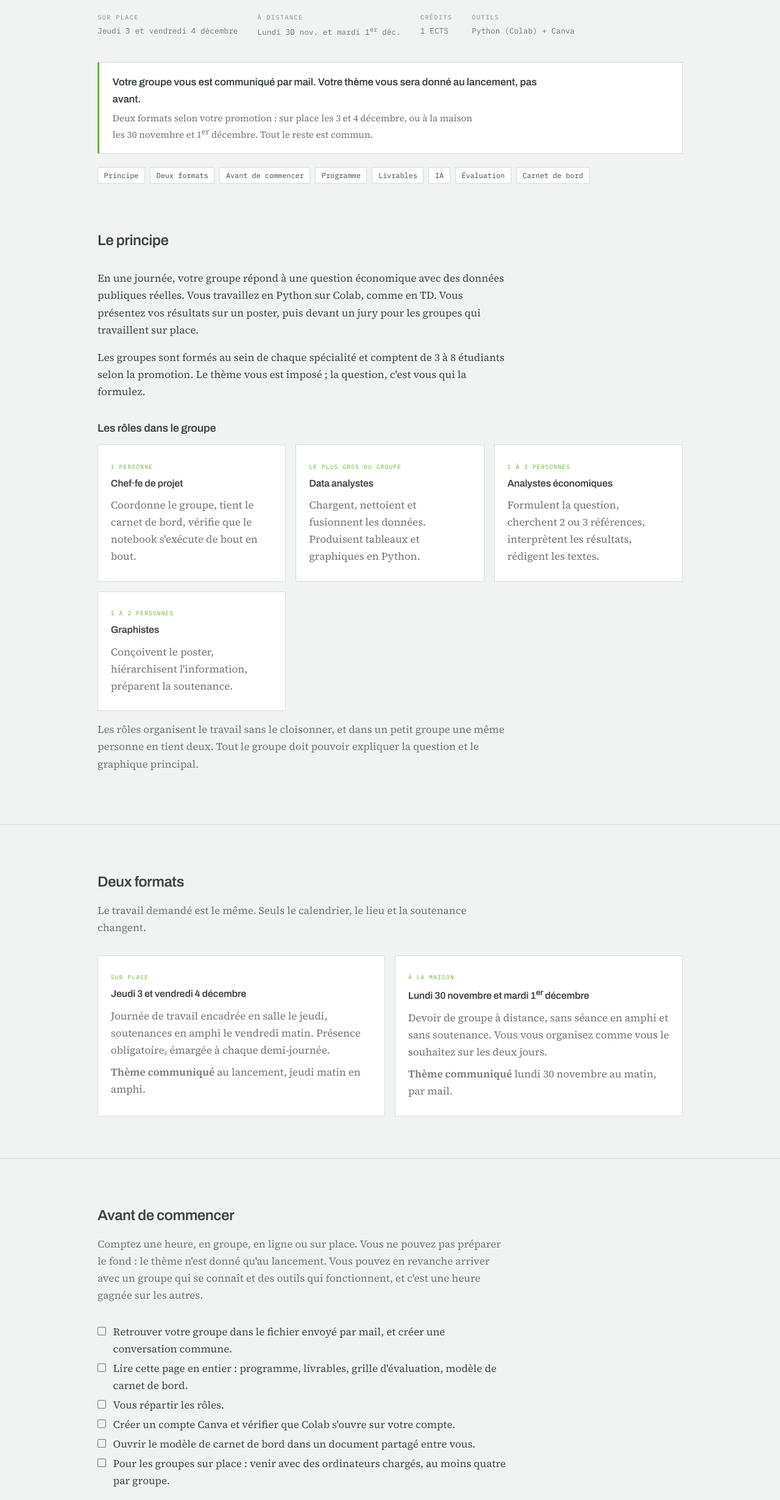
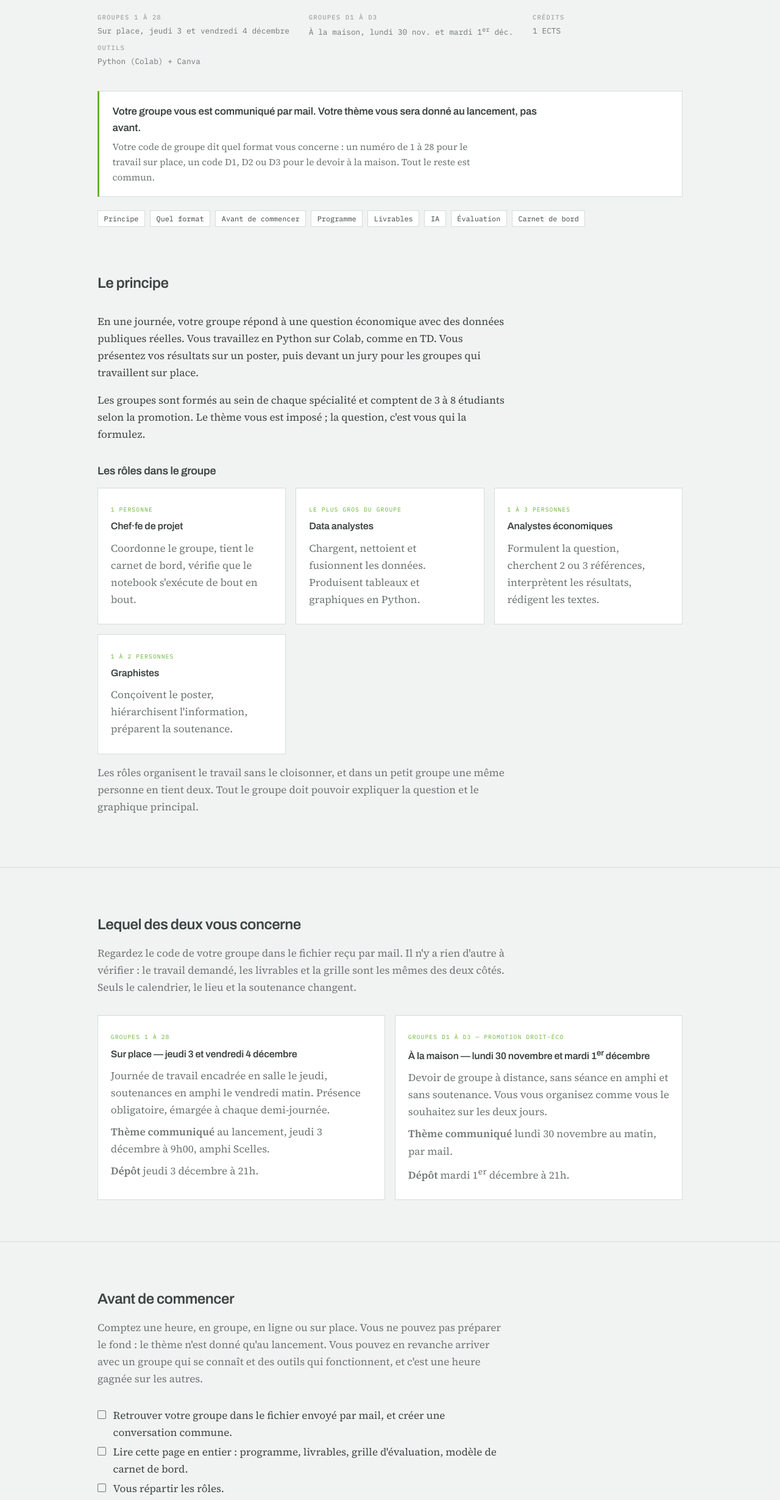
Before and after one commit to StefaniaMarcassa/analyse_des_donnees, a plain HTML site: page etudiants.html in a window 1280 px wide. Shown: the part 160-2620 px from the top of the page at 61% size. Drawn offline with Linux system fonts and the light colour scheme.

Commit message:
Add files via upload

```diff
--- a/etudiants.html
+++ b/etudiants.html
@@ -191,8 +191,8 @@
     <p class="eyebrow"><a href="https://stefaniamarcassa.github.io/analyse_des_donnees/">L3 ECO · Analyse des données</a></p>
     <h1>Challenge Data 2026</h1>
     <ul class="facts">
-      <li><b>Sur place</b>Jeudi 3 et vendredi 4 décembre</li>
-      <li><b>À distance</b>Lundi 30 nov. et mardi 1<sup>er</sup> déc.</li>
+      <li><b>Groupes 1 à 28</b>Sur place, jeudi 3 et vendredi 4 décembre</li>
+      <li><b>Groupes D1 à D3</b>À la maison, lundi 30 nov. et mardi 1<sup>er</sup> déc.</li>
       <li><b>Crédits</b>1 ECTS</li>
       <li><b>Outils</b>Python (Colab) + Canva</li>
     </ul>
@@ -202,11 +202,11 @@
 <div class="wrap">
   <div class="status" role="status">
     <p class="status-main">Votre groupe vous est communiqué par mail. Votre thème vous sera donné au lancement, pas avant.</p>
-    <p class="status-sub">Deux formats selon votre promotion : sur place les 3 et 4 décembre, ou à la maison les 30 novembre et 1<sup>er</sup> décembre. Tout le reste est commun.</p>
+    <p class="status-sub">Votre code de groupe dit quel format vous concerne : un numéro de 1 à 28 pour le travail sur place, un code D1, D2 ou D3 pour le devoir à la maison. Tout le reste est commun.</p>
   </div>
   <ul class="toc" aria-label="Sommaire">
     <li><a href="#principe">Principe</a></li>
-    <li><a href="#formats">Deux formats</a></li>
+    <li><a href="#formats">Quel format</a></li>
     <li><a href="#avant">Avant de commencer</a></li>
     <li><a href="#programme">Programme</a></li>
     <li><a href="#livrables">Livrables</a></li>
@@ -260,22 +260,26 @@
   <!-- ===================================================== FORMATS -->
   <section id="formats">
     <div class="wrap">
-      <h2>Deux formats</h2>
-      <p class="lede">Le travail demandé est le même. Seuls le calendrier, le lieu et la soutenance changent.</p>
+      <h2>Lequel des deux vous concerne</h2>
+      <p class="lede">Regardez le code de votre groupe dans le fichier reçu par mail. Il n'y a rien d'autre
+      à vérifier : le travail demandé, les livrables et la grille sont les mêmes des deux côtés. Seuls le
+      calendrier, le lieu et la soutenance changent.</p>
       <div class="cols">
         <div class="card">
-          <span class="tag">Sur place</span>
-          <h3>Jeudi 3 et vendredi 4 décembre</h3>
+          <span class="tag">Groupes 1 à 28</span>
+          <h3>Sur place — jeudi 3 et vendredi 4 décembre</h3>
           <p>Journée de travail encadrée en salle le jeudi, soutenances en amphi le vendredi matin.
           Présence obligatoire, émargée à chaque demi-journée.</p>
-          <p><b>Thème communiqué</b> au lancement, jeudi matin en amphi.</p>
+          <p><b>Thème communiqué</b> au lancement, jeudi 3 décembre à 9h00, amphi Scelles.</p>
+          <p><b>Dépôt</b> jeudi 3 décembre à 21h.</p>
         </div>
         <div class="card">
-          <span class="tag">À la maison</span>
-          <h3>Lundi 30 novembre et mardi 1<sup>er</sup> décembre</h3>
+          <span class="tag">Groupes D1 à D3 — promotion Droit-Éco</span>
+          <h3>À la maison — lundi 30 novembre et mardi 1<sup>er</sup> décembre</h3>
           <p>Devoir de groupe à distance, sans séance en amphi et sans soutenance. Vous vous organisez
           comme vous le souhaitez sur les deux jours.</p>
           <p><b>Thème communiqué</b> lundi 30 novembre au matin, par mail.</p>
+          <p><b>Dépôt</b> mardi 1<sup>er</sup> décembre à 21h.</p>
         </div>
       </div>
     </div>
@@ -294,7 +298,7 @@
         <li>Vous répartir les rôles.</li>
         <li>Créer un compte Canva et vérifier que Colab s'ouvre sur votre compte.</li>
         <li>Ouvrir le modèle de carnet de bord dans un document partagé entre vous.</li>
-        <li>Pour les groupes sur place : venir avec des ordinateurs chargés, au moins quatre par groupe.</li>
+        <li>Groupes 1 à 28 : venir avec des ordinateurs chargés, au moins quatre par groupe.</li>
       </ul>
     </div>
   </section>
@@ -304,7 +308,7 @@
     <div class="wrap">
       <h2>Programme</h2>
 
-      <h3>Groupes sur place — jeudi 3 décembre, journée de travail</h3>
+      <h3>Groupes 1 à 28 — jeudi 3 décembre, journée de travail</h3>
       <p class="lede">La présence est obligatoire et émargée à chaque demi-journée.</p>
       <div class="table-wrap">
         <table>
@@ -322,24 +326,24 @@
         </table>
       </div>
 
-      <h3>Groupes sur place — vendredi 4 décembre, soutenances</h3>
+      <h3>Groupes 1 à 28 — vendredi 4 décembre, soutenances</h3>
       <div class="table-wrap">
         <table>
           <thead><tr><th>Heure</th><th>Lieu</th><th>Activité</th></tr></thead>
           <tbody>
             <tr><td class="time">9h30</td><td>Amphi Scelles</td><td>Accueil, ordre de passage affiché</td></tr>
-            <tr><td class="time">9h45 – 11h05</td><td>Amphi Scelles</td><td>Soutenances, première moitié des groupes</td></tr>
-            <tr><td class="time">11h05 – 11h20</td><td>Amphi Scelles</td><td>Pause</td></tr>
-            <tr><td class="time">11h20 – 12h40</td><td>Amphi Scelles</td><td>Soutenances, seconde moitié des groupes</td></tr>
-            <tr><td class="time">12h40 – 13h00</td><td>Amphi Scelles</td><td>Vote du public sur Wooclap ; délibération du jury</td></tr>
-            <tr class="milestone"><td class="time">13h00 – 13h15</td><td>Amphi Scelles</td><td>Palmarès</td></tr>
+            <tr><td class="time">9h45 – 11h00</td><td>Amphi Scelles</td><td>Soutenances, groupes 1 à 14</td></tr>
+            <tr><td class="time">11h00 – 11h15</td><td>Amphi Scelles</td><td>Pause</td></tr>
+            <tr><td class="time">11h15 – 12h30</td><td>Amphi Scelles</td><td>Soutenances, groupes 15 à 28</td></tr>
+            <tr><td class="time">12h30 – 12h50</td><td>Amphi Scelles</td><td>Vote du public sur Wooclap ; délibération du jury</td></tr>
+            <tr class="milestone"><td class="time">12h50 – 13h05</td><td>Amphi Scelles</td><td>Palmarès</td></tr>
           </tbody>
         </table>
       </div>
       <p style="margin-top:0.75rem;color:var(--ink-soft)">Le rythme est serré : soyez prêts à enchaîner, poster
       déjà chargé sur la machine de l'amphi. Le jury pose ses questions à la volée, pas systématiquement à chaque groupe.</p>
 
-      <h3>Groupes à distance — lundi 30 novembre et mardi 1<sup>er</sup> décembre</h3>
+      <h3>Groupes D1 à D3 — lundi 30 novembre et mardi 1<sup>er</sup> décembre</h3>
       <div class="table-wrap">
         <table>
           <thead><tr><th>Moment</th><th>Activité</th></tr></thead>
@@ -351,8 +355,9 @@
           </tbody>
         </table>
       </div>
-      <p style="margin-top:0.75rem;color:var(--ink-soft)">Pas de soutenance, et donc pas de jalon imposé : fixez-vous
-      les vôtres. Écrivez-moi si un accès bloque — Colab, Canva — avant lundi plutôt que mardi soir.</p>
+      <p style="margin-top:0.75rem;color:var(--ink-soft)">Pas de soutenance pour ces trois groupes, et donc pas de
+      jalon imposé : fixez-vous les vôtres. Écrivez-moi si un accès bloque — Colab, Canva — avant lundi plutôt
+      que mardi soir.</p>
     </div>
   </section>
 
@@ -360,10 +365,11 @@
   <section id="livrables">
     <div class="wrap">
       <h2>Ce que vous rendez</h2>
-      <p class="lede">Trois fichiers, déposés à 21h le dernier jour de votre format. Nommez-les avec le code de
-      votre groupe : <code>G07_poster.pdf</code>, <code>G07_notebook.ipynb</code>, <code>G07_carnet.pdf</code>
-      pour les groupes sur place, <code>D3_poster.pdf</code> et ainsi de suite pour les groupes à distance.
-      Un seul dépôt par groupe, et aucun envoi par mail.</p>
+      <p class="lede">Trois fichiers, déposés à 21h le dernier jour de votre format — jeudi 3 décembre pour les
+      groupes 1 à 28, mardi 1<sup>er</sup> décembre pour les groupes D1 à D3. Nommez-les avec le code de votre
+      groupe : <code>G07_poster.pdf</code>, <code>G07_notebook.ipynb</code>, <code>G07_carnet.pdf</code> pour le
+      groupe 7, <code>D2_poster.pdf</code> et ainsi de suite pour le groupe D2. Un seul dépôt par groupe,
+      et aucun envoi par mail.</p>
 
       <div class="cols">
         <div class="card is-key">
@@ -397,7 +403,7 @@
           Le modèle est <a href="#carnet">plus bas</a>.</p>
         </div>
         <div class="card">
-          <span class="tag">Groupes sur place uniquement</span>
+          <span class="tag">Groupes 1 à 28 uniquement</span>
           <h3>4. La soutenance</h3>
           <p>5 minutes sur le poster projeté, 2 à 4 orateurs. Dites la question, montrez le graphique
           principal, donnez le résultat en une phrase, citez une limite. Le jury peut ensuite poser une question.</p>
@@ -415,7 +421,7 @@
   <!-- =====================================================================
        THÈMES PAR SPÉCIALITÉ — masqué pour l'instant.
        Les thèmes sont communiqués au lancement : lundi matin par mail pour
-       les groupes à distance, jeudi matin en amphi pour les groupes sur place.
+       les groupes D1 à D3, jeudi matin en amphi pour les groupes 1 à 28.
        Pour réafficher cette section, retirer ce commentaire et remettre
        l'entrée <li><a href="#themes">Thèmes</a></li> dans le sommaire.
        Le contenu d'origine est conservé dans le dépôt, fichier themes.html.
@@ -449,7 +455,7 @@
       </div>
       <p style="margin-top:1rem">À la soutenance, le jury interroge un membre du groupe au hasard sur une ligne
       de code ou une décision du notebook. Une ligne que personne ne sait expliquer coûte des points. Pour les
-      groupes à distance, c'est le carnet de bord qui tient ce rôle : il doit nommer qui a écrit quoi.</p>
+      groupes D1 à D3, c'est le carnet de bord qui tient ce rôle : il doit nommer qui a écrit quoi.</p>
     </div>
   </section>
 
@@ -458,10 +464,10 @@
     <div class="wrap">
       <h2>Évaluation</h2>
       <p class="lede">Note collective sur 20. Une absence non justifiée à une demi-journée retire 2 points à
-      l'étudiant concerné. Les deux grilles évaluent le même travail : celle des groupes à distance redistribue
-      simplement les points de la soutenance, qui n'a pas lieu.</p>
+      l'étudiant concerné. Les deux grilles évaluent le même travail : celle des groupes D1 à D3 redistribue
+      simplement les points de la soutenance, qui n'a pas lieu pour eux.</p>
 
-      <h3>Groupes sur place</h3>
+      <h3>Groupes 1 à 28 — avec soutenance</h3>
       <div class="table-wrap"><table>
         <thead><tr><th>Critère</th><th>Ce que l'on regarde</th><th style="text-align:right">Points</th></tr></thead>
         <tbody>
@@ -475,7 +481,7 @@
         </tbody>
       </table></div>
 
-      <h3>Groupes à distance</h3>
+      <h3>Groupes D1 à D3 — sans soutenance</h3>
       <div class="table-wrap"><table>
         <thead><tr><th>Critère</th><th>Ce que l'on regarde</th><th style="text-align:right">Points</th></tr></thead>
         <tbody>
@@ -492,7 +498,7 @@
 
       <h3>Prix</h3>
       <p>Prix du jury, prix du meilleur graphique, prix du public (vote Wooclap, sans voter pour son propre groupe).
-      Les prix sont remis le vendredi, aux groupes qui soutiennent en amphi.</p>
+      Les prix sont remis le vendredi, et concernent les groupes 1 à 28, qui soutiennent en amphi.</p>
     </div>
   </section>
 
@@ -538,7 +544,7 @@ ce qu'on a changé, ce qu'on a refusé et pourquoi.
 - Le notebook s'exécute de haut en bas : oui / non
 - Résultat principal en une phrase
 - Limite principale
-- Orateurs de la soutenance (groupes sur place)
+- Orateurs de la soutenance (groupes 1 à 28)
 
 ## 9. Bilan
 - Ce qui a bloqué, et comment on l'a résolu
```
Also changed, not shown: index.html (+3 -3 lines).
